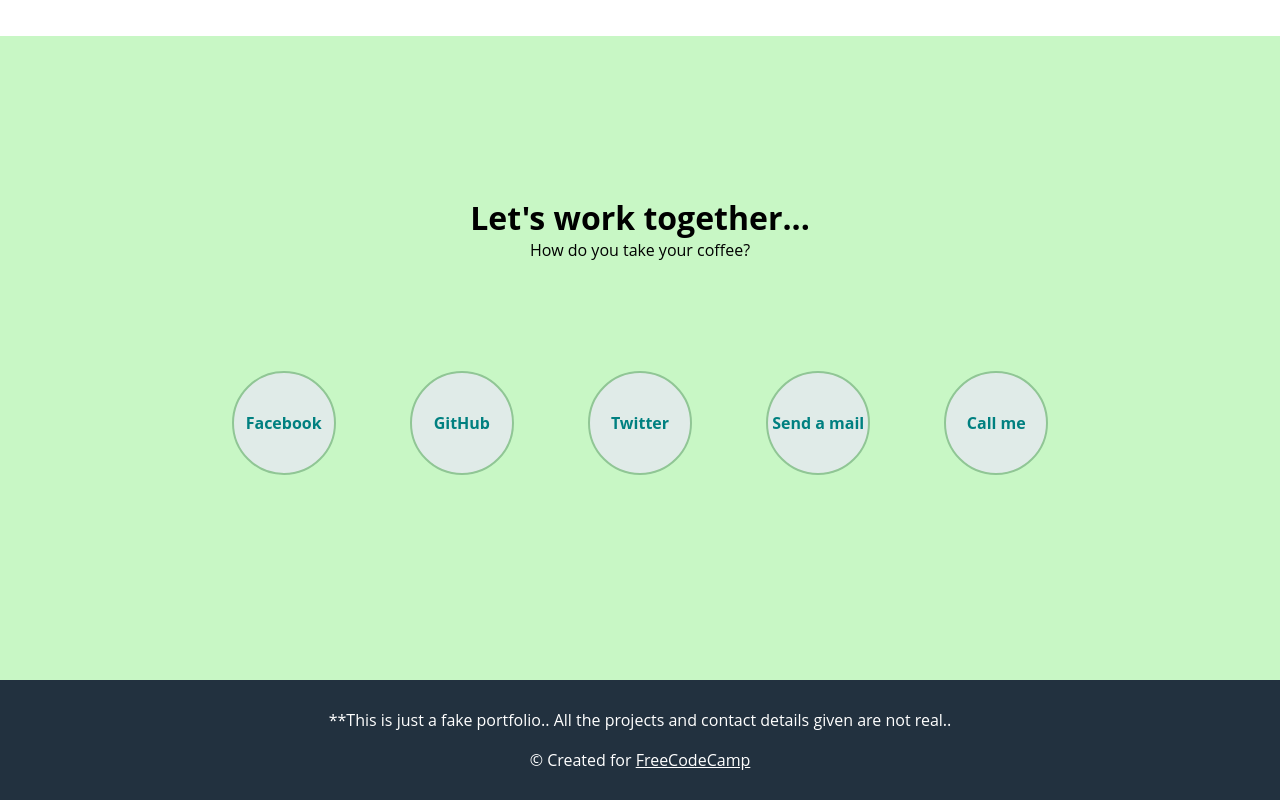
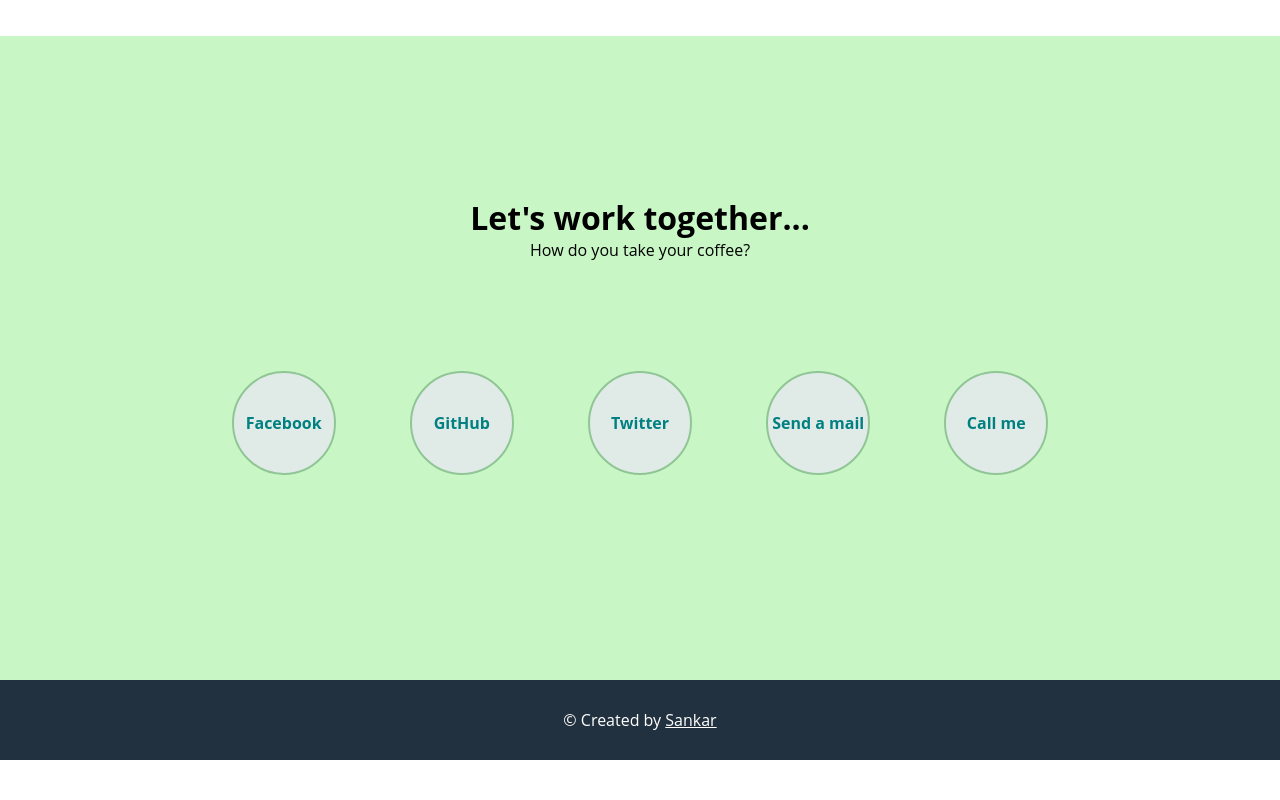
Before and after one commit to GaurisankarJ/Projects, a plain HTML site: page personal-portfolio-page.html in a window 1280 px wide. Shown: the part 1928-2728 px from the top of the page. After the commit the page ends 2688 px from the top, so only its background shows below. Drawn offline with Linux system fonts and the light colour scheme.

Commit message:
Home Commit

```diff
--- a/personal-portfolio-page.html
+++ b/personal-portfolio-page.html
@@ -21,17 +21,17 @@
             </div>
             <div id="projects">
                 <h2>These are some of my projects..</h2>
-                <a id="profile-link" href="https://codepen.io/FreeCodeCamp/pen/NNvBQW" target="_blank" class="project project-tile">
+                <a id="profile-link" href="./tribute-page.html" target="_blank" class="project project-tile">
                     <img class="project-pic" src="https://cloud.githubusercontent.com/assets/15967809/17642794/d084d718-6171-11e6-83fa-ede5d0a67ad2.png"
                         alt="project">
                     <div class="project-title">Tribute Page</div>
                 </a>
-                <a href="https://codepen.io/FreeCodeCamp/pen/ONjoLe" target="_blank" class="project project-tile">
+                <a href="./random-quote-generator.html" target="_blank" class="project project-tile">
                     <img class="project-pic" src="https://cloud.githubusercontent.com/assets/15967809/17642771/7cd6a0c4-6171-11e6-87fb-915f6084d104.png"
                         alt="project">
                     <div class="project-title">Random Quote Machine</div>
                 </a>
-                <a href="https://codepen.io/FreeCodeCamp/pen/PNKdjo" target="_blank" class="project project-tile">
+                <a href="./javascript-calculator.html" target="_blank" class="project project-tile">
                     <img class="project-pic" src="https://cloud.githubusercontent.com/assets/15967809/17642772/7d02406c-6171-11e6-8c79-40a2933163dc.png"
                         alt="project">
                     <div class="project-title">JavaScript Calculator</div>
@@ -51,7 +51,7 @@
                         alt="project">
                     <div class="project-title">Tic Tac Toe Game</div>
                 </a>
-                <a href="https://codepen.io/FreeCodeCamp/" class="show-all" target="_blank">Show all</a>
+                <a href="https://github.com/GaurisankarJ/Projects" class="show-all" target="_blank">Show all</a>
             </div>
             <div id="contact">
                 <div id="header">
@@ -59,16 +59,15 @@
                     <article>How do you take your coffee?</article>
                 </div>
                 <div id="content">
-                    <a href="https://facebook.com/freecodecamp" target="_blank" class="contact-details">Facebook</a>
-                    <a href="https://github.com/freecodecamp" target="_blank" class="contact-details">GitHub</a>
-                    <a href="https://twitter.com/freecodecamp" target="_blank" class="contact-details">Twitter</a>
-                    <a href="mailto:example@example.com" class="contact-details">Send a mail</a>
-                    <a href="tel:555-555-5555" class="contact-details">Call me</a>
+                    <a href="#" target="_blank" class="contact-details">Facebook</a>
+                    <a href="https://github.com/GaurisankarJ/" target="_blank" class="contact-details">GitHub</a>
+                    <a href="#" target="_blank" class="contact-details">Twitter</a>
+                    <a href="mailto:gaurisankarj@gmail.com" class="contact-details">Send a mail</a>
+                    <a href="tel:9633057574" class="contact-details">Call me</a>
                 </div>
             </div>
             <footer>
-                <p>**This is just a fake portfolio.. All the projects and contact details given are not real..</p>
-                <p>© Created for <a href="https://www.freecodecamp.com/" target="_blank">FreeCodeCamp</a></p>
+                <p>©  Created by <a href="https://github.com/GaurisankarJ/" target="_blank">Sankar</a></p>
             </footer>
         </div>
     </body>
```
